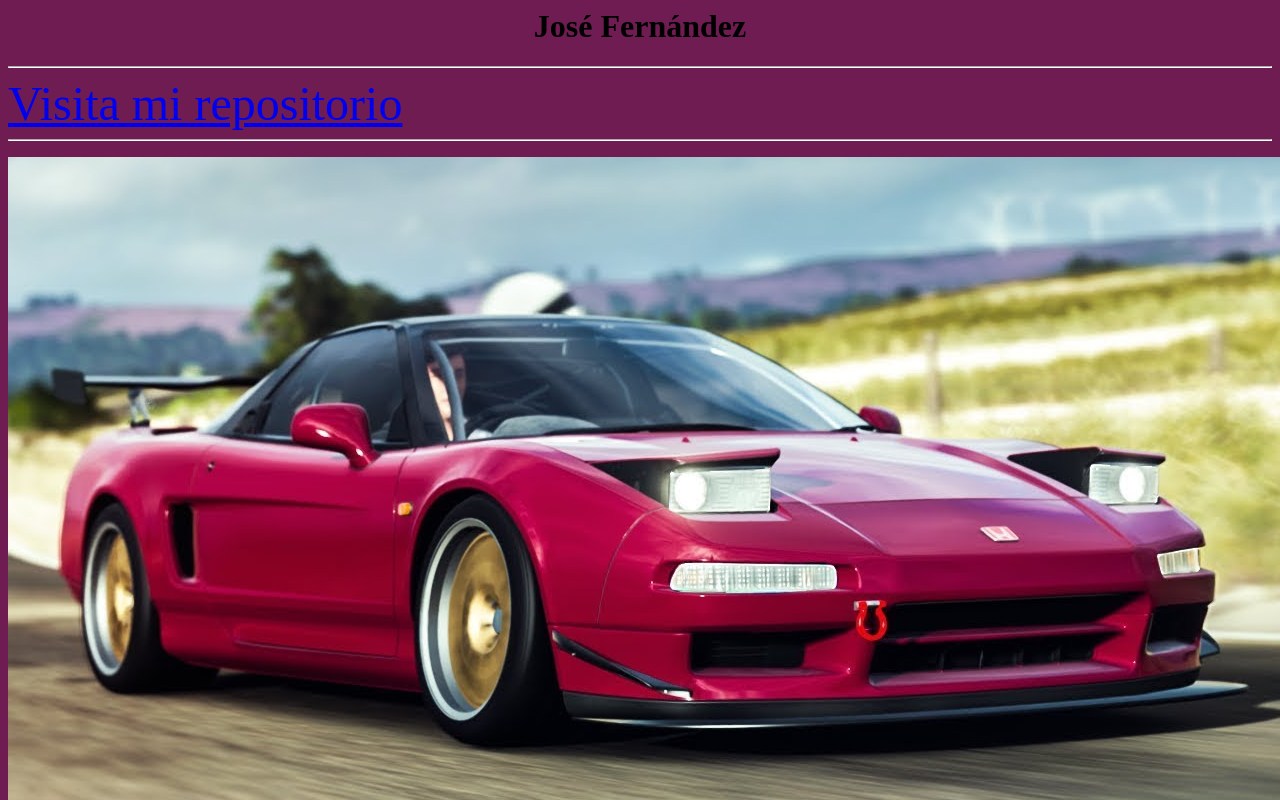
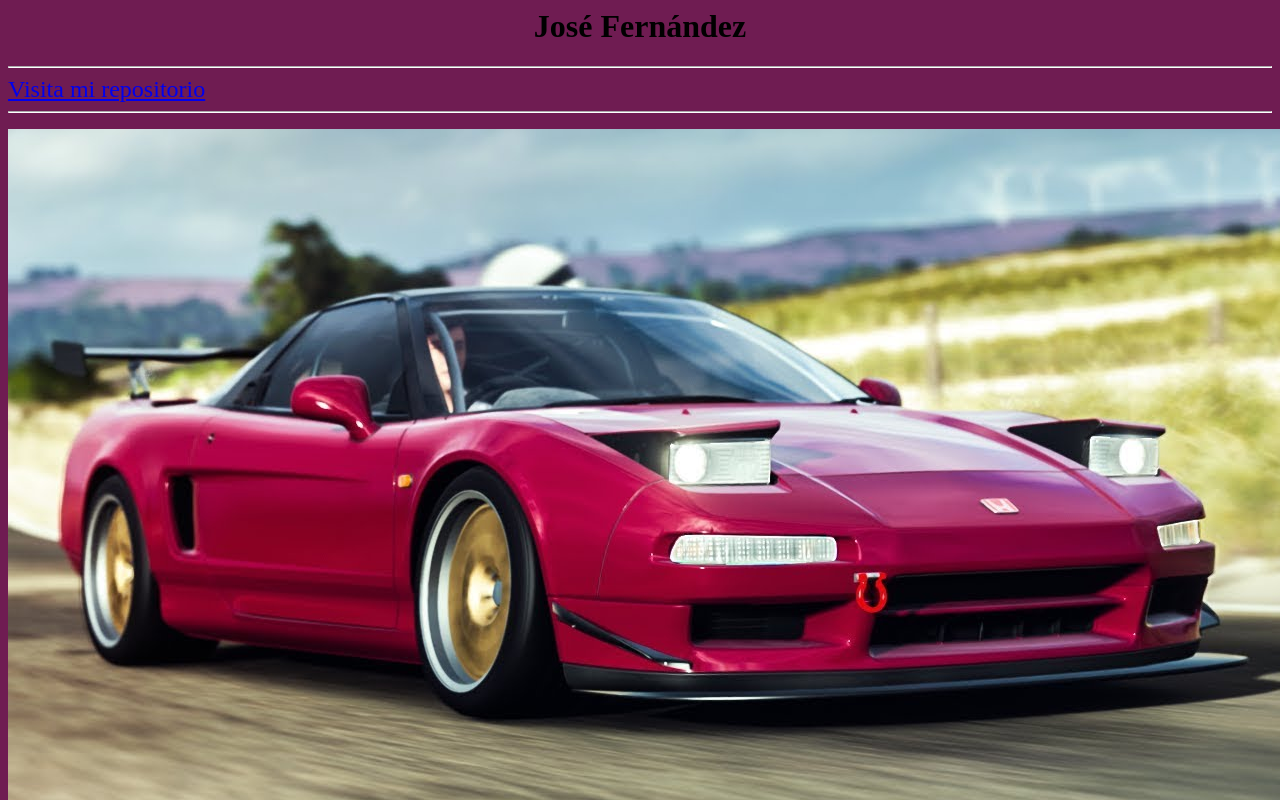
Before and after one commit to JoseFernandez1421/JoseFernandez1421.github.io, a plain HTML site: page index.html in a window 1280 px wide. Shown: the top 800 px of the page. Drawn offline with Linux system fonts and the light colour scheme.

Commit message:
Update index.html

```diff
--- a/index.html
+++ b/index.html
@@ -12,7 +12,7 @@ function myFunction() {
 <h1 align = "center">José Fernández</h1>
 <hr style="border-color: #FFFFFF;">
 <body bgcolor="#6F1C52">
-<font size= "7"><a href="https://github.com/JoseFernandez1421/JoseFernandez1421.git">Visita mi repositorio</a></font>
+<font size= "5"><a href="https://github.com/JoseFernandez1421/JoseFernandez1421.git">Visita mi repositorio</a></font>
 
 
 <hr style="border-color: #FFFFFF;">
```
